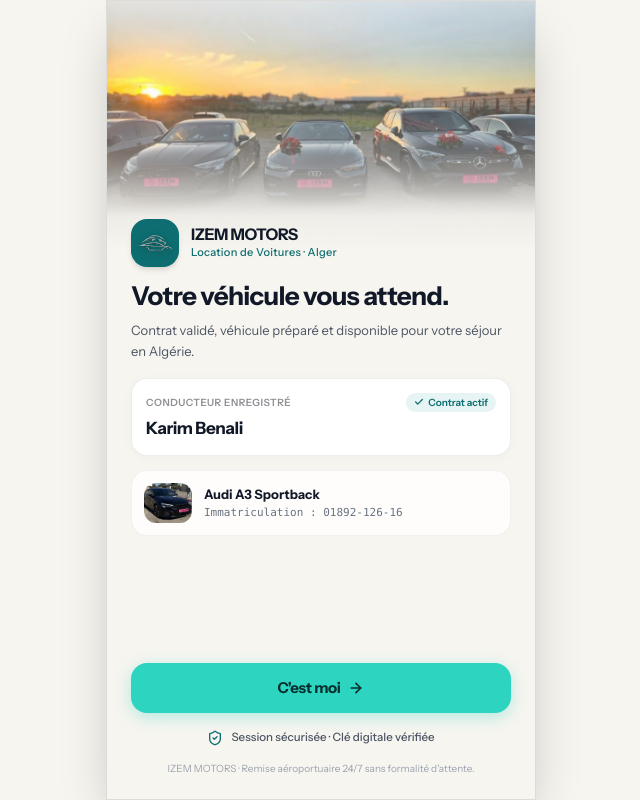
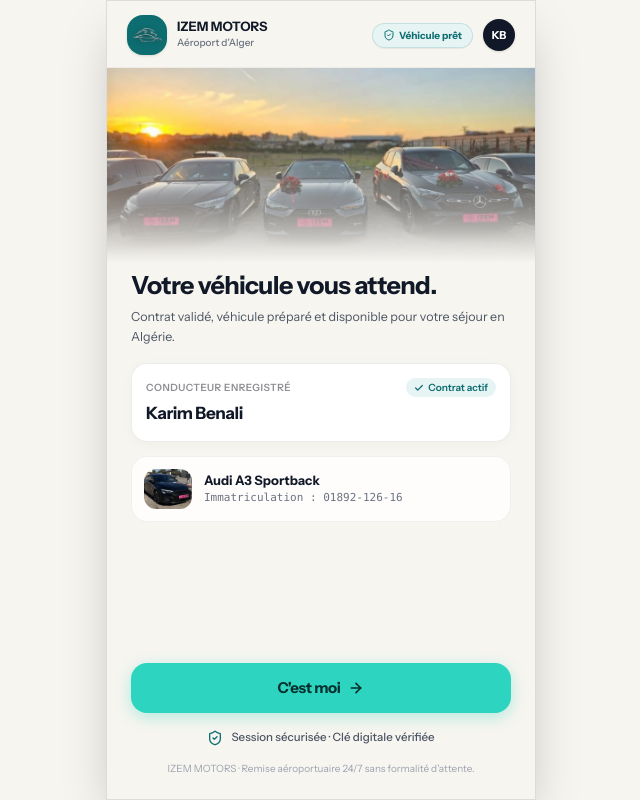
Before and after one commit to wailio/car-rental-izem, a Next.js app in the folder aurum-drive/: page /car/1 in a window 1280 px wide. Shown: the whole page, without its empty margins (319-959 px from the left). Built offline with nearby package versions, Linux system fonts and the light colour scheme.

Commit message:
fix(client): make top header permanently fixed across screens to eliminate glitches on tracking expansion

```diff
--- a/aurum-drive/src/components/client/CustomerAppView.tsx
+++ b/aurum-drive/src/components/client/CustomerAppView.tsx
@@ -110,7 +110,7 @@ export function CustomerAppView({ car, isMockup = false }: CustomerAppViewProps)
 
   return (
     <div
-      className="relative w-full h-full overflow-hidden select-none"
+      className="relative w-full h-full overflow-hidden select-none flex flex-col"
       style={{
         background: '#F7F5F0', // Clean warm ivory iOS background throughout
         color: '#1C1C1E',
@@ -132,8 +132,66 @@ export function CustomerAppView({ car, isMockup = false }: CustomerAppViewProps)
         }
       `}</style>
 
+      {/* ── FIXED TOP IOS HEADER BAR (ALWAYS FIXED, NEVER JUMPS OR GLITCHES) ── */}
+      <header
+        className="flex-shrink-0 z-30 w-full px-5 pb-3 bg-[#F7F5F0]/95 backdrop-blur-md border-b border-black/[0.04]"
+        style={{
+          paddingTop: isMockup ? '16px' : 'calc(env(safe-area-inset-top, 0px) + 14px)',
+        }}
+      >
+        <div className="flex items-center justify-between">
+          {/* Left: Brand Lockup / Return Action */}
+          <div className="flex items-center gap-2.5">
+            <button
+              type="button"
+              onClick={() => {
+                if (screen === 'dashboard') setScreen('welcome')
+              }}
+              className={`w-10 h-10 rounded-2xl bg-[#0D6D70] border border-[#0D6D70]/20 flex items-center justify-center shadow-sm p-1 transition-all flex-shrink-0 ${
+                screen === 'dashboard' ? 'cursor-pointer hover:opacity-90 active:scale-95' : 'cursor-default'
+              }`}
+              title={screen === 'dashboard' ? "Revenir à l'accueil" : "IZEM MOTORS"}
+            >
+              <img
+                src="/images/izem-emblem.png"
+                alt="IZEM MOTORS"
+                className="w-full h-full object-contain filter drop-shadow-[0_1px_3px_rgba(0,0,0,0.3)]"
+              />
+            </button>
+            <div>
+              <div className="text-[13px] font-black text-[#111827] leading-none mb-0.5">
+                IZEM MOTORS
+              </div>
+              <div className="text-[10px] font-medium text-[#6B7280]">
+                {screen === 'welcome' ? "Aéroport d'Alger" : "Location en cours"}
+              </div>
+            </div>
+          </div>
+
+          {/* Right: Notifications & User Circle Initials */}
+          <div className="flex items-center gap-2.5">
+            {screen === 'dashboard' ? (
+              <div className="relative w-8 h-8 rounded-full bg-white border border-black/[0.08] flex items-center justify-center shadow-sm">
+                <Bell className="w-4 h-4 text-[#4B5563]" />
+                <span className="absolute top-1 right-1 w-2 h-2 rounded-full bg-[#EF4444]" />
+              </div>
+            ) : (
+              <div className="inline-flex items-center gap-1 text-[10px] font-bold text-[#0D6D70] bg-[#E6F4F4] px-2.5 py-1 rounded-full border border-[#0D6D70]/15 shadow-2xs">
+                <ShieldCheck className="w-3 h-3 text-[#0D6D70]" />
+                <span>Véhicule prêt</span>
+              </div>
+            )}
+            <div className="w-8 h-8 rounded-full bg-[#111827] text-white flex items-center justify-center text-[11px] font-bold tracking-tight shadow-sm">
+              {initials}
+            </div>
+          </div>
+        </div>
+      </header>
+
+      {/* ── SCREEN VIEWPORT CONTAINER: ONLY CONTENT SLIDES & SCROLLS ── */}
+      <div className="relative flex-1 w-full overflow-hidden">
         {/* ══════════════════════════════════════════════════════════════════════
-          SCREEN 1 : WELCOME & AUTOMATIC CLIENT IDENTIFICATION (IMAGE 1 STYLE)
+            SCREEN 1 : WELCOME & AUTOMATIC CLIENT IDENTIFICATION
             ══════════════════════════════════════════════════════════════════════ */}
         <div
           className="absolute inset-0 w-full h-full overflow-y-auto overscroll-contain transition-all duration-400 ease-[cubic-bezier(0.16,1,0.3,1)] flex flex-col justify-between"
@@ -147,51 +205,31 @@ export function CustomerAppView({ car, isMockup = false }: CustomerAppViewProps)
           }}
         >
           <div>
-          {/* Top Hero Image with Two-Way Soft Fades (No dark spot at top edge, perfectly melted) */}
-          <div className="relative w-full h-[250px] flex-shrink-0 overflow-hidden bg-[#F7F5F0]">
+            {/* Top Hero Image with Soft Bottom Fade into #F7F5F0 */}
+            <div className="relative w-full h-[195px] flex-shrink-0 overflow-hidden bg-[#F7F5F0]">
               <img
                 src="/images/fleet-sunset.jpg"
                 alt="Flotte IZEM MOTORS au coucher du soleil"
                 className="w-full h-full object-cover object-center"
               />
-            {/* Top and Bottom gentle transitions into #F7F5F0 */}
               <div
                 className="absolute inset-0 pointer-events-none"
                 style={{
                   background:
-                  'linear-gradient(to bottom, rgba(247,245,240,0.6) 0%, rgba(247,245,240,0) 22%, rgba(247,245,240,0.4) 60%, rgba(247,245,240,0.95) 86%, #F7F5F0 100%)',
+                    'linear-gradient(to bottom, rgba(247,245,240,0) 30%, rgba(247,245,240,0.55) 72%, #F7F5F0 100%)',
                 }}
               />
             </div>
 
-          {/* Body Content below the fade */}
-          <div className="px-6 -mt-8 relative z-10">
-            {/* Official IZEM MOTORS Brand Lockup with Teal Squircle and Chrome Lion Emblem */}
-            <div className="flex items-center gap-3 mb-3.5">
-              <div className="w-12 h-12 rounded-2xl bg-[#0D6D70] border border-[#0D6D70]/20 flex items-center justify-center shadow-md p-1.5 overflow-hidden flex-shrink-0">
-                <img
-                  src="/images/izem-emblem.png"
-                  alt="IZEM MOTORS"
-                  className="w-full h-full object-contain filter drop-shadow-[0_2px_4px_rgba(0,0,0,0.3)]"
-                />
-              </div>
-              <div>
-                <h2 className="text-[16px] font-black tracking-tight text-[#111827] leading-none mb-0.5">
-                  IZEM MOTORS
-                </h2>
-                <p className="text-[11px] font-medium text-[#0D6D70] tracking-wide">
-                  Location de Voitures · Alger
-                </p>
-              </div>
-            </div>
-
+            {/* Body Content below the image */}
+            <div className="px-6 pt-2 relative z-10">
               {/* Big Headline */}
-            <h1 className="text-[26px] font-extrabold text-[#111827] tracking-tight leading-[1.18] mb-2">
+              <h1 className="text-[25px] font-extrabold text-[#111827] tracking-tight leading-[1.18] mb-1.5">
                 Votre véhicule vous attend.
               </h1>
 
               {/* Explanatory subtitle */}
-            <p className="text-[13px] text-[#4B5563] leading-relaxed mb-4 font-normal">
+              <p className="text-[12.5px] text-[#4B5563] leading-relaxed mb-4 font-normal">
                 Contrat validé, véhicule préparé et disponible pour votre séjour en Algérie.
               </p>
 
@@ -255,7 +293,7 @@ export function CustomerAppView({ car, isMockup = false }: CustomerAppViewProps)
         </div>
 
         {/* ══════════════════════════════════════════════════════════════════════
-          SCREEN 2 : STATS & REAL-TIME TRACKING DASHBOARD (NO TASK BAR)
+            SCREEN 2 : STATS & REAL-TIME TRACKING DASHBOARD
             ══════════════════════════════════════════════════════════════════════ */}
         <div
           className="absolute inset-0 w-full h-full overflow-y-auto overscroll-contain transition-all duration-400 ease-[cubic-bezier(0.16,1,0.3,1)] flex flex-col"
@@ -268,52 +306,8 @@ export function CustomerAppView({ car, isMockup = false }: CustomerAppViewProps)
             background: '#F7F5F0',
           }}
         >
-        {/* ── STICKY TOP IOS HEADER BAR: GUARENTEES CONTENT NEVER BLEEDS INTO UPPER SIDE ── */}
-        <div
-          className="sticky top-0 z-30 w-full px-5 pb-3 bg-[#F7F5F0]/95 backdrop-blur-md border-b border-black/[0.04]"
-          style={{
-            paddingTop: isMockup ? '20px' : 'calc(env(safe-area-inset-top, 0px) + 16px)',
-          }}
-        >
-          <div className="flex items-center justify-between">
-            <div className="flex items-center gap-2.5">
-              <button
-                type="button"
-                onClick={() => setScreen('welcome')}
-                className="w-10 h-10 rounded-2xl bg-[#0D6D70] border border-[#0D6D70]/20 flex items-center justify-center shadow-sm p-1 cursor-pointer hover:opacity-90 active:scale-95 transition-all flex-shrink-0"
-                title="Revenir à l'accueil"
-              >
-                <img
-                  src="/images/izem-emblem.png"
-                  alt="IZEM MOTORS"
-                  className="w-full h-full object-contain filter drop-shadow-[0_1px_3px_rgba(0,0,0,0.3)]"
-                />
-              </button>
-              <div>
-                <div className="text-[13px] font-black text-[#111827] leading-none mb-0.5">
-                  IZEM MOTORS
-                </div>
-                <div className="text-[10px] font-medium text-[#6B7280]">
-                  Location en cours
-                </div>
-              </div>
-            </div>
-
-            {/* Right: Bell icon with unread dot + Client Avatar Initials */}
-            <div className="flex items-center gap-2.5">
-              <div className="relative w-8 h-8 rounded-full bg-white border border-black/[0.08] flex items-center justify-center shadow-sm">
-                <Bell className="w-4 h-4 text-[#4B5563]" />
-                <span className="absolute top-1 right-1 w-2 h-2 rounded-full bg-[#EF4444]" />
-              </div>
-              <div className="w-8 h-8 rounded-full bg-[#111827] text-white flex items-center justify-center text-[11px] font-bold tracking-tight shadow-sm">
-                {initials}
-              </div>
-            </div>
-          </div>
-        </div>
-
           {/* ── MAIN DASHBOARD SCROLLABLE BODY ── */}
-        <div className="flex-1 px-5 pt-3 pb-10 space-y-3.5">
+          <div className="flex-1 px-5 pt-3 pb-12 space-y-3.5">
             {/* Greeting */}
             <div>
               <div className="text-[12px] font-medium text-[#6B7280]">
@@ -595,6 +589,7 @@ export function CustomerAppView({ car, isMockup = false }: CustomerAppViewProps)
           </div>
         </div>
       </div>
+      </div>
 
       {/* ══════════════════════════════════════════════════════════════════════
           AUTHENTIC APPLE/IOS BOTTOM SHEET POP-OUT WINDOW FOR GOOGLE REVIEWS
```
Lines whose indentation alone changed are shown as unchanged.
